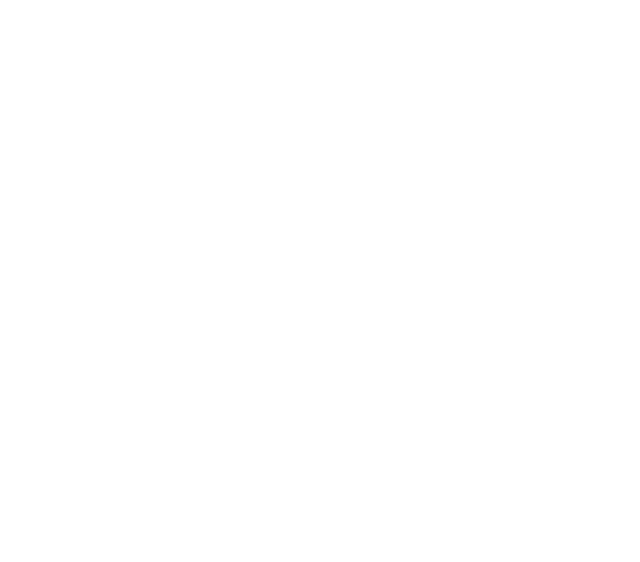
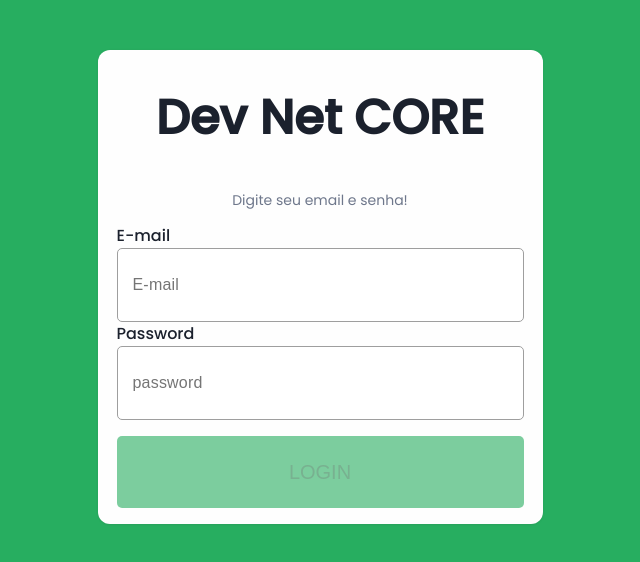
Before and after one commit to emjeisomDev/FinancialSystem, an Angular app in the folder My-FiancialSystem/: page /login in a window 1280 px wide. Before the commit this address led to /. Shown: the top 562 px of the page, without its empty margins (320-960 px from the left). Built offline with nearby package versions, Linux system fonts and the light colour scheme.

Commit message:
Creating Login Screen

```diff
--- a/My-FiancialSystem/package.json
+++ b/My-FiancialSystem/package.json
@@ -15,6 +15,7 @@
     "@angular/compiler": "^16.2.2",
     "@angular/core": "^16.2.2",
     "@angular/forms": "^16.2.2",
+    "@angular/material": "^16.2.2",
     "@angular/platform-browser": "^16.2.2",
     "@angular/platform-browser-dynamic": "^16.2.2",
     "@angular/router": "^16.2.2",
--- a/My-FiancialSystem/src/app/app-routing.module.ts
+++ b/My-FiancialSystem/src/app/app-routing.module.ts
@@ -1,7 +1,12 @@
 import { NgModule } from '@angular/core';
 import { RouterModule, Routes } from '@angular/router';
+import { LoginComponent } from './pages/login/login.component';
 
-const routes: Routes = [];
+const routes: Routes = [
+  {path:'', pathMatch: 'full', redirectTo:'login'},
+  {path:'login', component: LoginComponent},
+  {path:'', component: LoginComponent},
+];
 
 @NgModule({
   imports: [RouterModule.forRoot(routes)],
--- /dev/null
+++ b/My-FiancialSystem/src/app/pages/login/login.component.html
@@ -0,0 +1,51 @@
+<div class="container-login">
+
+    <div class="container-login-center">
+
+        <div class="container-header">
+
+            <h1 class="login-title">
+                Dev Net CORE
+            </h1>
+
+            <h3 class="login-info">
+                Digite seu email e senha!
+            </h3>
+
+        </div>
+
+        <div class="container-form">
+            <form class="form-input" [formGroup]="loginForm" (submit)="loginUser()">
+
+                <div class="group-input">
+                    <h3 class="text-info">E-mail</h3>
+                    <input class="input-form" type="text" name="email" id="email" placeholder="E-mail" formControlName="email" required="">
+
+                    <label *ngIf="loginForm.get('email')?.errors?.['required'] && loginForm.get('email')?.touched"
+                        class="error-input">
+                        Campo obrigatório!
+                    </label>
+
+                </div>
+
+                <div class="group-input">
+                    <h3 class="text-info">Password</h3>
+                    <input class="input-form" type="password" name="password" id="password" placeholder="password" formControlName="password" required="">
+
+                    <label *ngIf="loginForm.get('password')?.errors?.['required'] && loginForm.get('password')?.touched"
+                        class="error-input">
+                        Campo obrigatório!
+                    </label>
+
+                </div>
+
+                <div class="group-input">
+                    <input type="submit" class="btn-login" value="LOGIN" [ngClass]="{'disabled' : !loginForm.valid}" [disabled]="!loginForm.valid">
+                </div>
+
+            </form>
+        </div>
+
+    </div>
+
+</div>
--- /dev/null
+++ b/My-FiancialSystem/src/app/pages/login/login.component.scss
@@ -0,0 +1,115 @@
+.container-login
+{
+    display: flex;
+    justify-content: center;
+    align-items: center;
+    margin: 50px;
+
+    .container-login-center
+    {
+        display: grid;
+        justify-content: center;
+        align-items: center;
+
+        width: 445px;
+        min-height: 460px;
+        height: auto;
+        background: #fefefe;
+        box-shadow: 0px 0.5px 2px rgba(51, 53, 52, 0.16);
+        border-radius: 12px;
+    }
+
+    .container-header{
+        .login-title{
+            font-style: normal;
+            font-weight: 700;
+            font-size: 48px;
+            line-height: 72px;
+            text-align: center;
+            color: #1b212d;
+            height: 60px;
+        }
+
+        .login-info{
+            padding-top: 16px;
+            font-style: normal;
+            font-weight: 400;
+            font-size: 14px;
+            line-height: 21px;
+            color: #6e778b;
+            height: 20px;
+            text-align: center;
+        }
+    }
+
+    .container-form{
+        display: flex;
+        justify-content: baseline;
+        align-items: baseline;
+
+        .form-inputs {
+        }
+    }
+}
+
+.group-input
+{
+    .text-info
+    {
+        font-style: normal;
+        font-weight: 500;
+        font-size: 16px;
+        line-height: 24px;
+        display: flex;
+        align-items: center;
+        color: #1b212d;
+        margin: 0;
+    }
+
+    .input-form
+    {
+        display: flex;
+        align-items: center;
+        padding: 10px 15px;
+        width: 375px;
+        height: 52px;
+        background: #ffffff;
+        border: 1px solid #9e9e9e;
+        border-radius: 5px;
+
+        font-style: normal;
+        font-weight: 500;
+        font-size: 16px;
+        line-height: 24px;
+        letter-spacing: 0.2px;
+        color: #1b212d;
+    }
+
+    .error-input {
+        font-size: 14px;
+        color: red;
+    }
+
+}
+
+.btn-login {
+    margin-top: 16px;
+    margin-bottom: 16px;
+    display: flex;
+    align-items: center;
+    justify-content: center;
+
+    padding: 10px 15px;
+    width: 100%;
+    height: 72px;
+    border: 0px solid;
+    border-radius: 5px;
+    font-size: 20px;
+    background: #27AE60;
+    cursor: pointer;
+
+}
+
+.disabled{
+    opacity: 0.6;
+}
--- /dev/null
+++ b/My-FiancialSystem/src/app/pages/login/login.component.ts
@@ -0,0 +1,33 @@
+import { Component } from '@angular/core';
+import { FormBuilder, FormControl, FormGroup, Validators } from '@angular/forms';
+import { Router } from '@angular/router';
+
+@Component({
+  selector: 'app-login',
+  templateUrl: './login.component.html',
+  styleUrls: ['./login.component.scss']
+})
+export class LoginComponent {
+
+    constructor(public formBuilder: FormBuilder, private router: Router){}
+
+    loginForm!: FormGroup;
+
+    ngOnInit():void{
+        this.loginForm = this.formBuilder.group(
+            {
+                email: ['',[Validators.required, Validators.email] ],
+                password: ['', [Validators.required]]
+            }
+        )
+    }
+
+    get formData(){
+        return this.loginForm.controls;
+    }
+
+    loginUser(){
+        alert("Ok");
+    }
+
+}
--- a/My-FiancialSystem/src/styles.scss
+++ b/My-FiancialSystem/src/styles.scss
@@ -1 +1,13 @@
 /* You can add global styles to this file, and also import other style files */
+@charset "UTF-8";
+@import url("https://fonts.googleapis.com/css?family=Montserrat:300,300i,400,400i,500,500i,600,600i,700,700i&display=swap");
+@import url("https://fonts.googleapis.com/css?family=Work+Sans:300,400,600,700&display=swap");
+@import url("https://fonts.googleapis.com/css2?family=Poppins:wght@100;300;400;500&display=swap");
+
+@import "~@angular/material/prebuilt-themes/deeppurple-amber.css";
+
+body {
+  font-family: "Poppins";
+  margin: 0;
+  background: #27AE60;
+}
```
Also changed, not shown: My-FiancialSystem/src/app/app.module.ts (+10 -2 lines), 2 other files (tests, documents, lock files or other folders).
